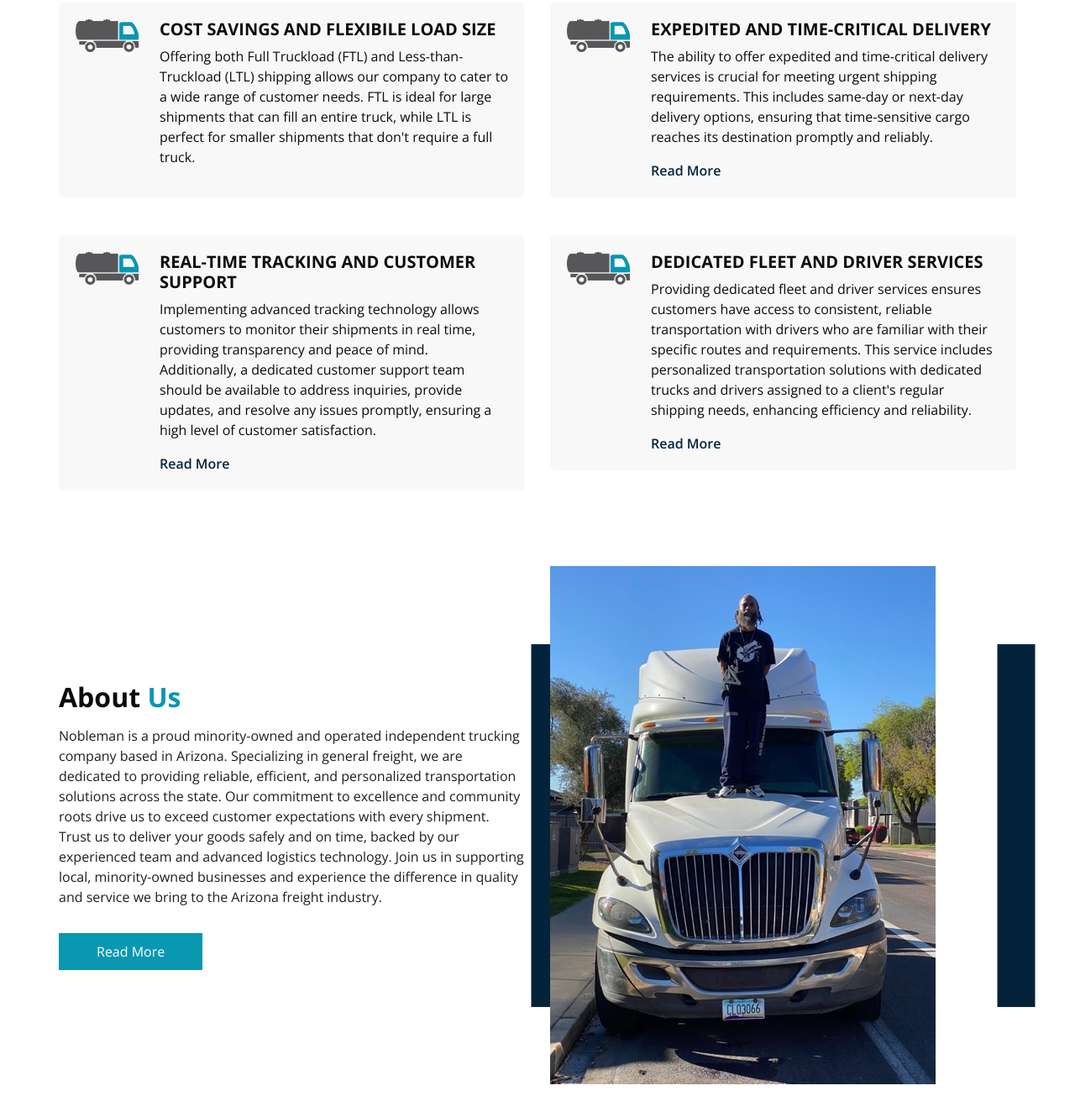
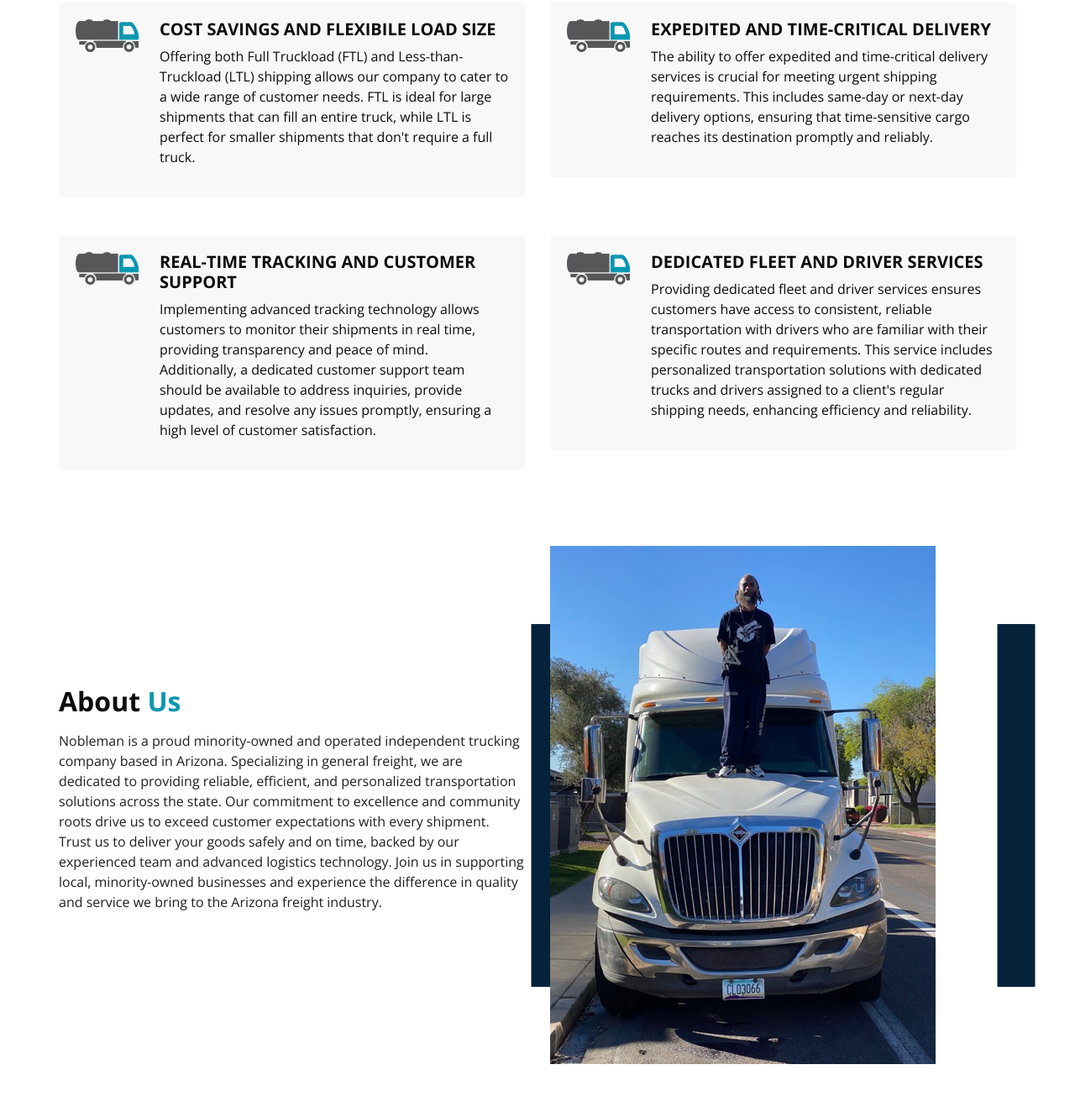
Before and after one commit to NoblemanTrucking/website, a plain HTML site: page index.html in a window 1280 px wide. Shown: the part 1052-2382 px from the top of the page at 84% size. Drawn offline with nearby package versions, Linux system fonts and the light colour scheme.

Commit message:
read less

```diff
--- a/index.html
+++ b/index.html
@@ -198,9 +198,6 @@ Offering both Full Truckload (FTL) and Less-than-Truckload (LTL) shipping allows
                 <p>
 The ability to offer expedited and time-critical delivery services is crucial for meeting urgent shipping requirements. This includes same-day or next-day delivery options, ensuring that time-sensitive cargo reaches its destination promptly and reliably.
                 </p>
-                <a href="#home">
-                  Read More
-                </a>
               </div>
             </div>
           </div>
@@ -214,9 +211,6 @@ The ability to offer expedited and time-critical delivery services is crucial fo
                 <p>
 Implementing advanced tracking technology allows customers to monitor their shipments in real time, providing transparency and peace of mind. Additionally, a dedicated customer support team should be available to address inquiries, provide updates, and resolve any issues promptly, ensuring a high level of customer satisfaction.
                 </p>
-                <a href="#home">
-                  Read More
-                </a>
               </div>
             </div>
           </div>
@@ -230,9 +224,6 @@ Implementing advanced tracking technology allows customers to monitor their ship
                 <p>
 Providing dedicated fleet and driver services ensures customers have access to consistent, reliable transportation with drivers who are familiar with their specific routes and requirements. This service includes personalized transportation solutions with dedicated trucks and drivers assigned to a client's regular shipping needs, enhancing efficiency and reliability.
                 </p>
-                <a href="#home">
-                  Read More
-                </a>
               </div>
             </div>
           </div>
@@ -255,9 +246,6 @@ Providing dedicated fleet and driver services ensures customers have access to c
             <p>
 Nobleman is a proud minority-owned and operated independent trucking company based in Arizona. Specializing in general freight, we are dedicated to providing reliable, efficient, and personalized transportation solutions across the state. Our commitment to excellence and community roots drive us to exceed customer expectations with every shipment. Trust us to deliver your goods safely and on time, backed by our experienced team and advanced logistics technology. Join us in supporting local, minority-owned businesses and experience the difference in quality and service we bring to the Arizona freight industry.
             </p>
-            <a href="#home">
-              Read More
-            </a>
           </div>
         </div>
         <div class="col-md-6 ">
```
